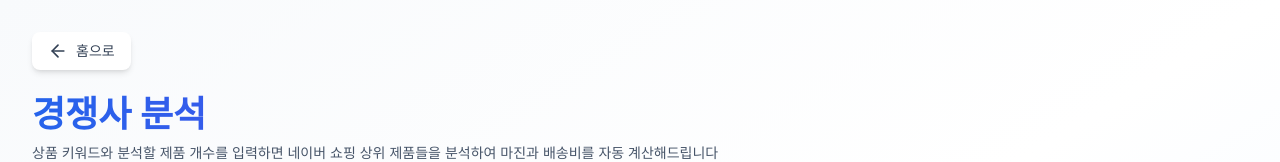
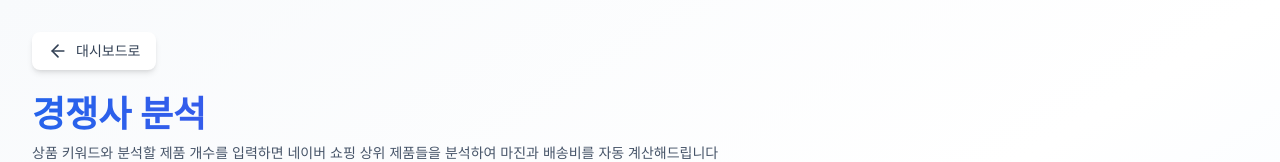
Before and after one commit to Noah1206/BuyPilot, a Next.js app in the folder frontend/: page /competitor in a window 1280 px wide. Shown: the top 162 px of the page. Built offline with nearby package versions, Linux system fonts and the light colour scheme.

Commit message:
Fix: Change back button to navigate to dashboard
- Update 홈으로 button to link to /dashboard
- Change button text to 대시보드로 for clarity

```diff
--- a/frontend/app/competitor/page.tsx
+++ b/frontend/app/competitor/page.tsx
@@ -169,11 +169,11 @@
           className="mb-6"
         >
           <a
-            href="/"
+            href="/dashboard"
             className="inline-flex items-center gap-2 px-4 py-2 bg-white rounded-lg shadow-md hover:shadow-lg transition-all text-slate-700 hover:text-blue-600"
           >
             <ArrowLeft className="w-5 h-5" />
-            <span className="font-medium">홈으로</span>
+            <span className="font-medium">대시보드로</span>
           </a>
         </motion.div>
 
```
